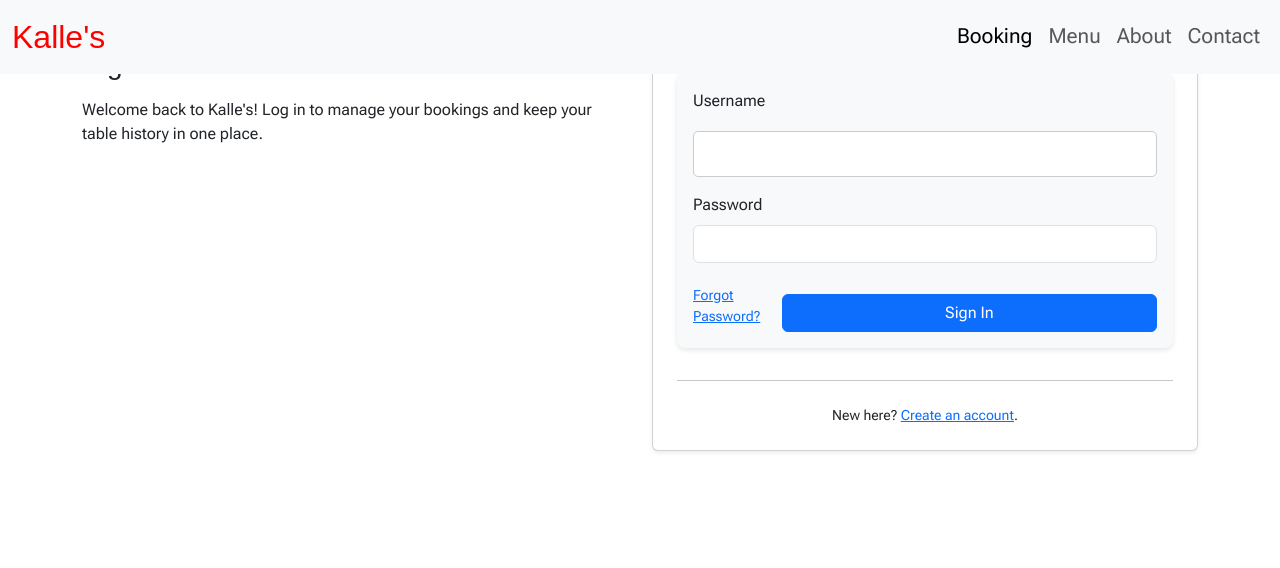
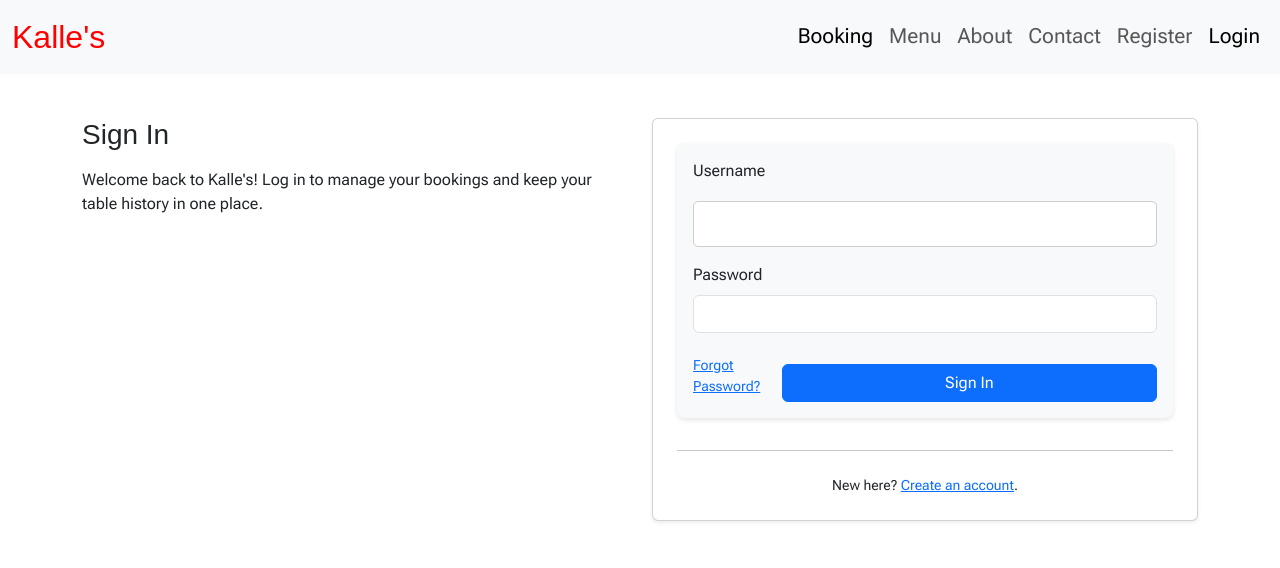
Before and after one commit to Blommis/kalles_restaurant, a Django app: page /account/login/ in a window 1280 px wide. Shown: the top 568 px of the page. Run offline with Django 4.2, Linux system fonts and the light colour scheme; some libraries are stand-ins or nearby versions; some web fonts are replaced.

Commit message:
added login and register links in navbar and added padding for main section to push down on site

```diff
--- a/static/css/style.css
+++ b/static/css/style.css
@@ -17,6 +17,9 @@ h1, h2, h3{
     font-family: var(--secondary-font);
 }
 
+main {
+  padding-top: 70px;
+}
 /*Navbar*/
 .navbar-brand .nav-header {
   color: red;
@@ -264,7 +267,6 @@ form button:hover {
     margin-top: 10px;
 }
 
-
 /*Footer*/
 #footer{
     padding-top: 70px;
--- a/templates/base.html
+++ b/templates/base.html
@@ -1,4 +1,9 @@
 {% load static %}
+
+{% url 'account_login' as login_url %}
+{% url 'account_signup' as signup_url %}
+{% url 'account_logout' as logout_url %}
+
 <!DOCTYPE html>
 <html lang="en">
 <head>
@@ -26,14 +31,29 @@
         <a class="nav-link" href="{% url 'index' %}#menu">Menu</a>
         <a class="nav-link" href="{% url 'index' %}#about">About</a>
         <a class="nav-link" href="{% url 'index' %}#footer">Contact</a>
+
+      {% if user.is_authenticated %}
+        <li class="nav-item">
+          <a class="nav-link {% if request.path == logout_url %}active{% endif %}" aria-current="page" href="{% url 'account_logout' %}">Logout</a>
+        </li>
+        {% else %}
+        <li class="nav-item">
+          <a class="nav-link {% if request.path == signup_url %}active{% endif %}" aria-current="page"
+            href="{% url 'account_signup' %}">Register</a>
+        </li>
+        <li class="nav-item">
+          <a class="nav-link {% if request.path == login_url %}active{% endif %}" aria-current="page" href="{% url 'account_login' %}">Login</a>
+        </li>
+        {% endif %}
       </div>
     </div>
   </div>
 </nav>
     <!--Main-->
+    <main>
 {% block content %}
-
 {% endblock %}
+  </main>
 
   <script async
    src="https://maps.googleapis.com/maps/api/js?key=AIzaSyCXhCOJWmMU-4scKoqIE-eBxgFAuvLiL6A&loading=async&callback=initMap">
```
Also changed, not shown: 1 other file.
